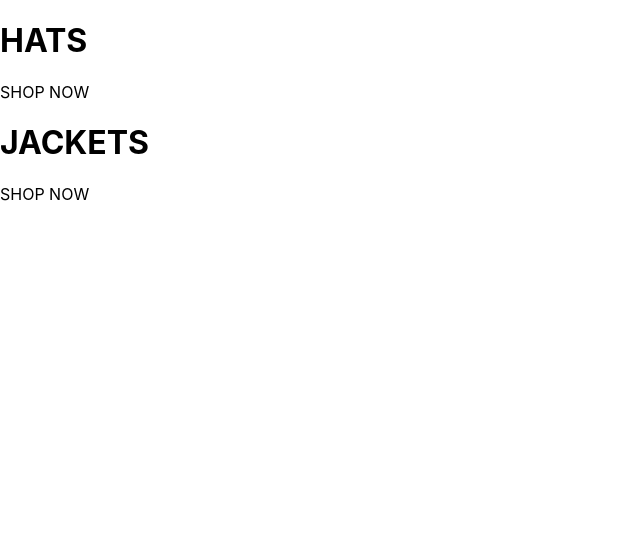
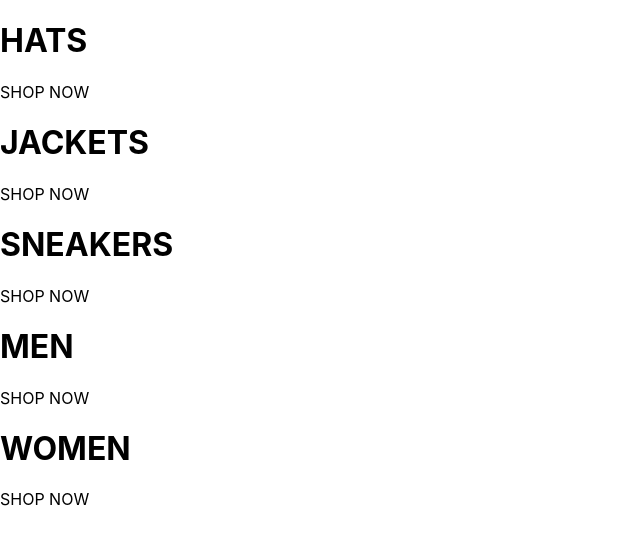
Before and after one commit to mahjabeensultana2012/poridhan-old, a React (Create React App) app in the folder My-project/poridhan/: page / in a window 1280 px wide. Shown: the top 544 px of the page, without its empty margins (0-640 px from the left). Built offline with nearby package versions, Linux system fonts and the light colour scheme; the HTML template or start-up script is replaced by a standard one.

Commit message:
add homepage

```diff
--- a/My-project/poridhan/src/homepage.component.jsx
+++ b/My-project/poridhan/src/homepage.component.jsx
@@ -15,6 +15,24 @@ const HomePage = () => (
           <span className="subtitle">SHOP NOW</span>
         </div>
       </div>
+      <div className="menu-item">
+        <div className="content">
+          <h1 className="title">SNEAKERS</h1>
+          <span className="subtitle">SHOP NOW</span>
+        </div>
+      </div>
+      <div className="menu-item">
+        <div className="content">
+          <h1 className="title">MEN</h1>
+          <span className="subtitle">SHOP NOW</span>
+        </div>
+      </div>
+      <div className="menu-item">
+        <div className="content">
+          <h1 className="title">WOMEN</h1>
+          <span className="subtitle">SHOP NOW</span>
+        </div>
+      </div>
     </div>
   </div>
 );
```
